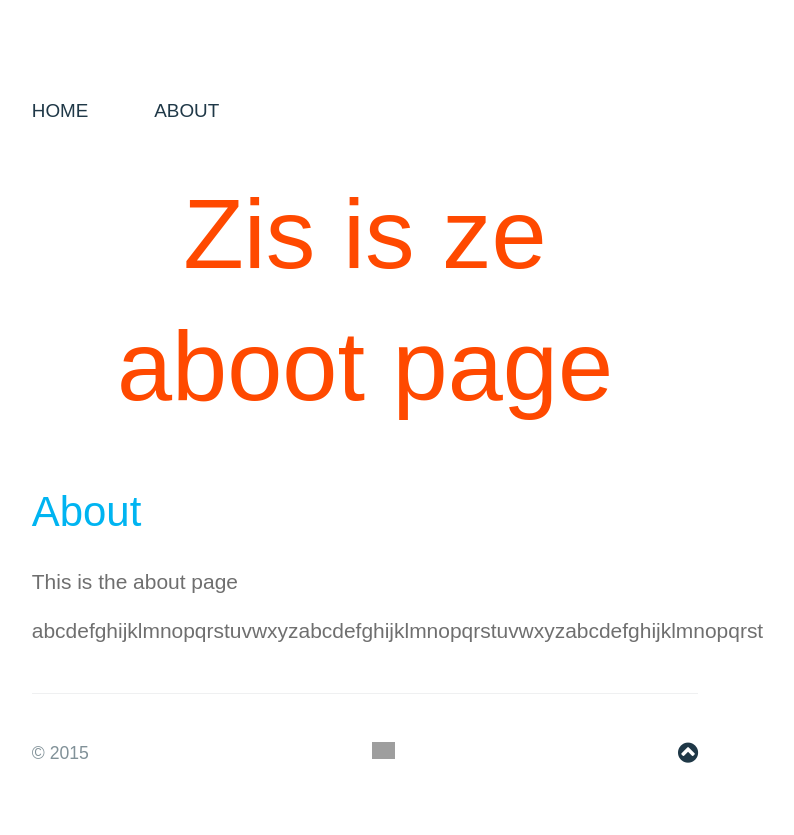
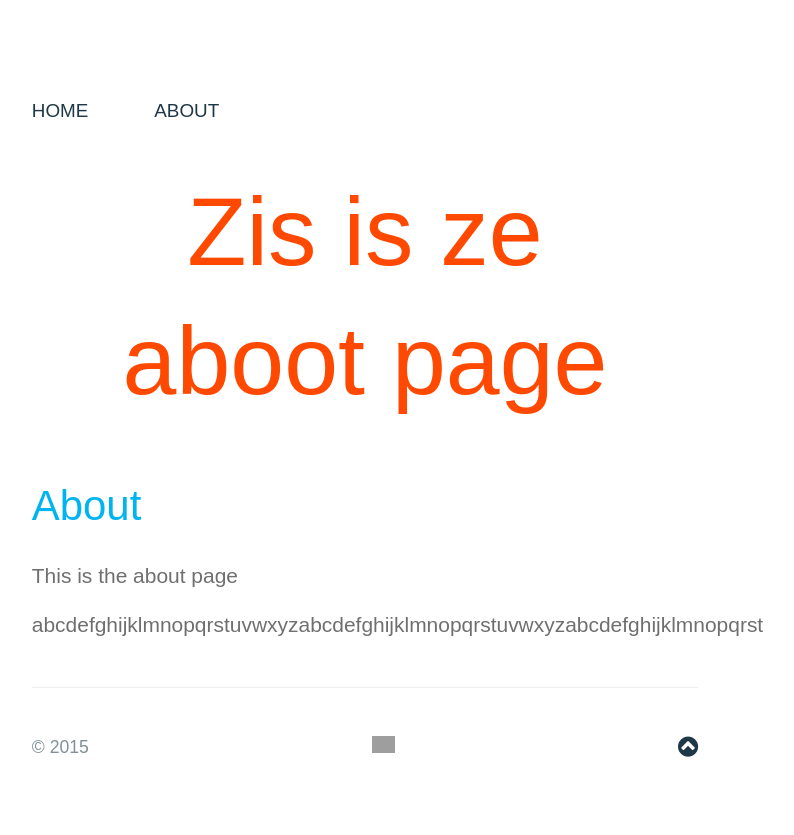
Before and after one commit to arcions/arcions.github.io, a Jekyll site: the page built from about/index.html, in a window 1280 px wide. Shown: the part 423-1258 px from the top of the page, without its empty margins (275-1069 px from the left). Built offline with Jekyll 4.4.1, drawn with Linux system fonts in a browser that asks for light colours; nearby versions of some CDN libraries; some web fonts are replaced; Markdown is read by kramdown in place of the engine named in the settings; grey boxes are pictures that could not be loaded.

Commit message:
Update main.css

```diff
--- a/stylesheets/main.css
+++ b/stylesheets/main.css
@@ -186,13 +186,13 @@ h6 {
 /* Project tagline */
   @media screen and (min-width: 64em) {
     .project-tagline {
-      font-size: 220%; } }
+      font-size: 215%; } }
   @media screen and (min-width: 42em) and (max-width: 64em) {
     .project-tagline {
-      font-size: 180% } }
+      font-size: 175% } }
   @media screen and (max-width: 42em) {
     .project-tagline {
-      font-size: 140% } }
+      font-size: 135% } }
 
 .site-footer {
   padding-top: 3rem;
```
